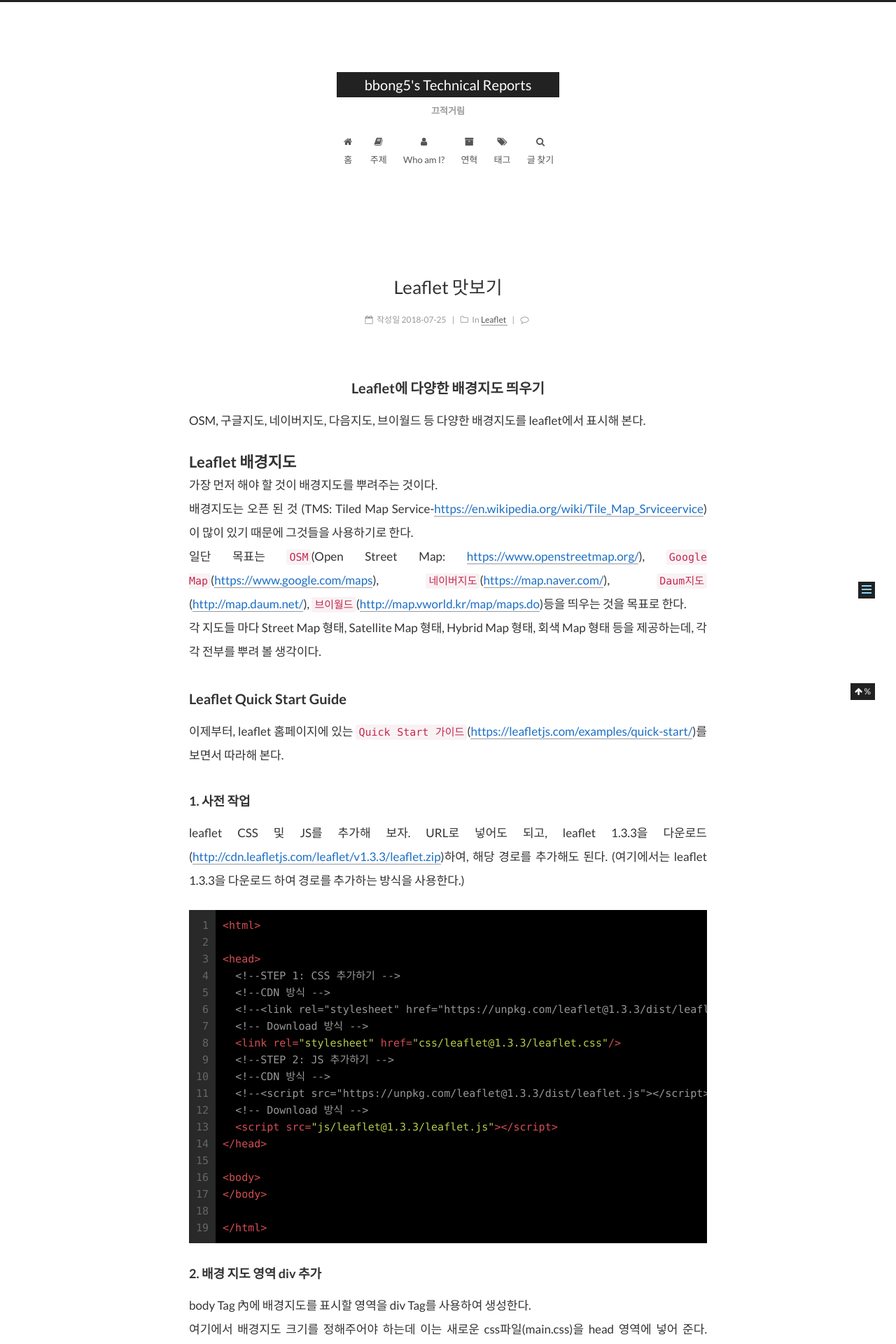
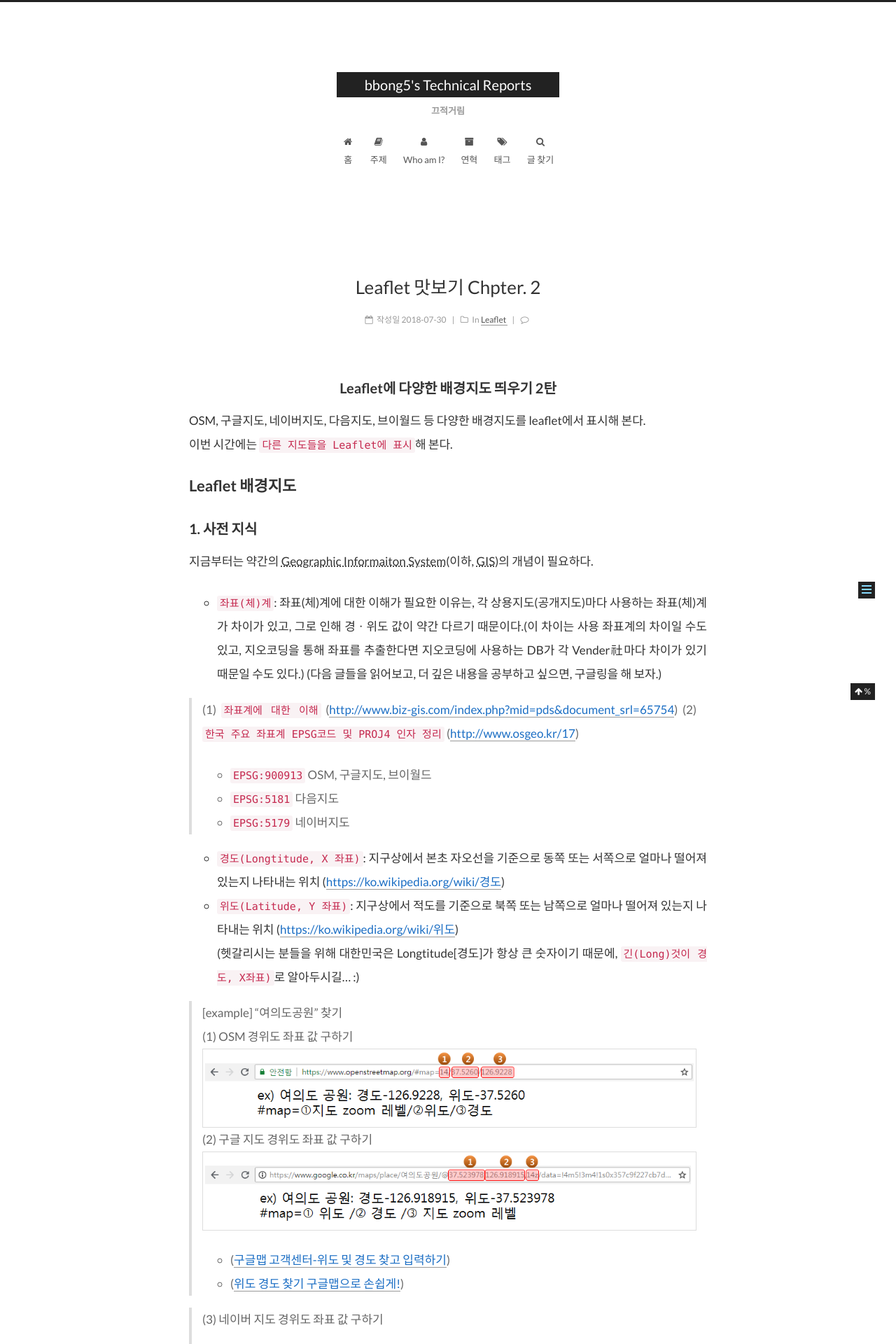
Before and after one commit to bbong95/bbong95.github.io, a Jekyll site: the page built from _posts/2018-07-30-Leaflet 맛보기 2탄.markdown, in a window 1280 px wide. Shown: the top 1920 px of the page at 70% size. Built offline with Jekyll 4.4.1, drawn with Linux system fonts in a browser that asks for light colours; some web fonts are replaced; comment, search, counter and statistics services are not loaded; some of the changed text lies outside the part shown.

Commit message:
새글 작성

````diff
--- a/_posts/2018-07-25-Leaflet 맛보기.markdown
+++ b/_posts/2018-07-30-Leaflet 맛보기 2탄.markdown
@@ -1,8 +1,8 @@
 ---
 layout: post
-title: Leaflet 맛보기
+title: Leaflet 맛보기 Chpter. 2
 description:
-date: 2018-07-25
+date: 2018-07-30
 categories:
 - Leaflet
 tags:
@@ -12,95 +12,17 @@ tags:
 - 좌표계
 - 경위도
 - Data Visualization
-- Gist
 img:
 author: bbong5
 ---
-**Leaflet에 다양한 배경지도 띄우기**{: style="display:inherit;text-align:center;"}
+**Leaflet에 다양한 배경지도 띄우기 2탄**{: style="display:inherit;text-align:center;"}
 ---
-OSM, 구글지도, 네이버지도, 다음지도, 브이월드 등 다양한 배경지도를 leaflet에서 표시해 본다.
+OSM, 구글지도, 네이버지도, 다음지도, 브이월드 등 다양한 배경지도를 leaflet에서 표시해 본다.<br/>
+이번 시간에는 `다른 지도들을 Leaflet에 표시`해 본다.
 
 # Leaflet 배경지도
 
-가장 먼저 해야 할 것이 배경지도를 뿌려주는 것이다.<br/>
-배경지도는 오픈 된 것 (TMS: Tiled Map Service-[https://en.wikipedia.org/wiki/Tile_Map_Srviceervice](https://en.wikipedia.org/wiki/Tile_Map_Service){:target="_blank"})이 많이 있기 때문에 그것들을 사용하기로 한다.<br/>
-일단 목표는 `OSM`(Open Street Map: [https://www.openstreetmap.org/](https://www.openstreetmap.org/){:target="_blank"}), `Google Map`([https://www.google.com/maps](https://www.google.com/maps){:target="_blank"}), `네이버지도`([https://map.naver.com/](https://map.naver.com/){:target="_blank"}), `Daum지도`([http://map.daum.net/](http://map.daum.net/){:target="_blank"}), `브이월드`([http://map.vworld.kr/map/maps.do](http://map.vworld.kr/map/maps.do){:target="_blank"})등을 띄우는 것을 목표로 한다.<br/>
-각 지도들 마다 Street Map 형태, Satellite Map 형태, Hybrid Map 형태, 회색 Map 형태 등을 제공하는데, 각각 전부를 뿌려 볼 생각이다.
-
-## Leaflet Quick Start Guide
-
-이제부터, leaflet 홈페이지에 있는 `Quick Start 가이드`([https://leafletjs.com/examples/quick-start/](https://leafletjs.com/examples/quick-start/){:target="_blank"})를 보면서 따라해 본다.
-
-### 1. 사전 작업
-
-leaflet CSS 및 JS를 추가해 보자.
-URL로 넣어도 되고, leaflet 1.3.3을 다운로드([http://cdn.leafletjs.com/leaflet/v1.3.3/leaflet.zip](http://cdn.leafletjs.com/leaflet/v1.3.3/leaflet.zip))하여, 해당 경로를 추가해도 된다. (여기에서는 leaflet 1.3.3을 다운로드 하여 경로를 추가하는 방식을 사용한다.)
-
-{% highlight html linenos %}
-<html>
-
-<head>
-  <!--STEP 1: CSS 추가하기 -->
-  <!--CDN 방식 -->
-  <!--<link rel="stylesheet" href="https://unpkg.com/leaflet@1.3.3/dist/leaflet.css"/>-->
-  <!-- Download 방식 -->
-  <link rel="stylesheet" href="css/leaflet@1.3.3/leaflet.css"/>
-  <!--STEP 2: JS 추가하기 -->
-  <!--CDN 방식 -->
-  <!--<script src="https://unpkg.com/leaflet@1.3.3/dist/leaflet.js"></script>-->
-  <!-- Download 방식 -->
-  <script src="js/leaflet@1.3.3/leaflet.js"></script>
-</head>
-
-<body>
-</body>
-
-</html>
-{% endhighlight %}
-
-
-### 2. 배경 지도 영역 div 추가
-
-body Tag 內에 배경지도를 표시할 영역을 div Tag를 사용하여 생성한다.<br/>
-여기에서 배경지도 크기를 정해주어야 하는데 이는 새로운 css파일(main.css)을 head 영역에 넣어 준다.(height:100%)
-#### main.css
-```css
-html { height: 100% }
-body { height: 100%; margin: 0; padding: 0;}
-.map { height: 100% } /* map 영역 전체 화면에 꽉 차게 */
-```
-#### leaflet_basemap.html
-{% highlight html linenos %}
-<html>
-
-<head>
-	<!--STEP 1: CSS 추가하기 -->
-	<!--CDN 방식 -->
-	<!--<link rel="stylesheet" href="https://unpkg.com/leaflet@1.3.3/dist/leaflet.css"/>-->
-	<!-- Download 방식 -->
-	<link rel="stylesheet" href="css/leaflet@1.3.3/leaflet.css"/>
-	<!--STEP 3: 지도 영역 관련 CSS 추가하기 -->
-	<link rel="stylesheet" href="css/main.css"/>
-	<!--STEP 2: JS 추가하기 -->
-	<!--CDN 방식 -->
-	<!--<script src="https://unpkg.com/leaflet@1.3.3/dist/leaflet.js"></script>-->
-	<!-- Download 방식 -->
-	<script src="js/leaflet@1.3.3/leaflet.js"></script>
-</head>
-
-<body>
-	<!-- 배경지도 영역 추가하기-->
-	<div id="map" class="map"></div>
-</body>
-
-</html>
-{% endhighlight %}
-
-#### Gist에 소스 연동
-{% gist 410fed698071826323c8dfc7d73124e0 %}
-
-
-### 3. 배경 지도 스크립트
+## 1. 사전 지식
 
 지금부터는 약간의 <acronym title="Geographic Informaiton System">Geographic Informaiton System</acronym>(이하, <acronym title="Geographic Informaiton System">GIS</acronym>)의 개념이 필요하다.
 - `좌표(체)계`: 좌표(체)계에 대한 이해가 필요한 이유는, 각 상용지도(공개지도)마다 사용하는 좌표(체)계가 차이가 있고, 그로 인해 경ㆍ위도 값이 약간 다르기 때문이다.(이 차이는 사용 좌표계의 차이일 수도 있고, 지오코딩을 통해 좌표를 추출한다면 지오코딩에 사용하는 DB가 각 Vender社마다 차이가 있기 때문일 수도 있다.)
@@ -116,7 +38,7 @@ body { height: 100%; margin: 0; padding: 0;}
 - `위도(Latitude, Y 좌표)`: 지구상에서 적도를 기준으로 북쪽 또는 남쪽으로 얼마나 떨어져 있는지 나타내는 위치 ([https://ko.wikipedia.org/wiki/위도](https://ko.wikipedia.org/wiki/위도){:target="_blank"})<br/>
 (헷갈리시는 분들을 위해 대한민국은 Longtitude[경도]가 항상 큰 숫자이기 때문에, `긴(Long)것이 경도, X좌표)`로 알아두시길... :)
 
-> example: "여의도 공원" 찾기<br/>
+> [example] "여의도공원" 찾기<br/>
 > (1) OSM 경위도 좌표 값 구하기
 ![](https://bbong95.github.io/assets/images/posts/2018-07-25/OSM_coords.png)
 > (2) 구글 지도 경위도 좌표 값 구하기
````
Also changed, not shown: other parts of _posts/2018-07-30-Leaflet 맛보기 2탄.markdown (+4 -2 lines), _posts/2018-07-25-Leaflet 맛보기 1탄.markdown (added, +131 -0 lines), README.md.
